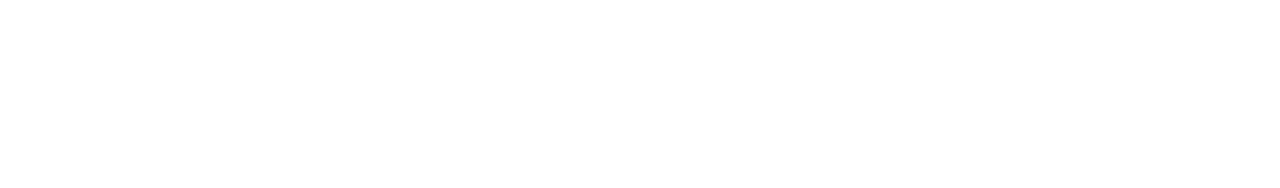
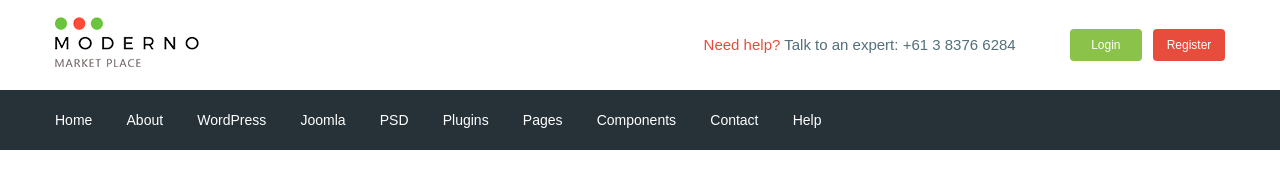
Before and after one commit to kyryl-web/moderno, a website: page app/index.html in a window 1280 px wide. Drawn offline with nearby package versions, Linux system fonts and the light colour scheme; files that its build step writes are made by us from their sources.

Commit message:
added header

```diff
--- a/app/index.html
+++ b/app/index.html
@@ -1,17 +1,107 @@
 <!DOCTYPE html>
 <html lang="en">
+
 <head>
     <meta charset="UTF-8">
     <meta name="viewport" content="width=device-width, initial-scale=1.0">
     <title>Document</title>
+    <link href="https://fonts.googleapis.com/css2?family=Roboto:wght@500;700&display=swap" rel="stylesheet">
     <link rel="stylesheet" href="css/libs.min.css">
     <link rel="stylesheet" href="css/style.min.css">
 </head>
+
 <body>
+    <header class="header">
+        <div class="header__top">
+            <div class="container">
+                <div class="header__top-inner">
+                    <div class="header__logo">
+                        <a href="#">
+                            <img src="images/logo.png" alt="">
+                        </a>
+                    </div>
+                    <div class="header__text">
+                        <a href="#">
+                            <span>Need help?</span>
+                        </a>
+                        Talk to an expert:
+                        <a class="header__phone" href="tel:61383766284">+61 3 8376 6284</a>
+                    </div>
+                    <div class="header__box">
+                        <a class="header__basket" href=""></a>
+                        <a class="header__btn header__btn-login" href="">Login</a>
+                        <a class="header__btn header__btn-register" href="">Register</a>
+                    </div>
+                </div>
+            </div>
+        </div>
+        <div class="header__menu">
+            <div class="container">
+                <nav class="menu">
+                    <ul class="menu__list">
 
+                        <li>
+                            <a href="#">
+                                Home
+                            </a>
+                        </li>
+                        <li>
+                            <a href="#">
+                                About
+                            </a>
+                        </li>
+                        <li>
+                            <a href="#">
+                                WordPress
+                            </a>
+                        </li>
+                        <li>
+                            <a href="#">
+                                Joomla
+                            </a>
+                        </li>
+                        <li>
+                            <a href="#">
+                                PSD
+                            </a>
+                        </li>
+                        <li>
+                            <a href="#">
+                                Plugins
+                            </a>
+                        </li>
+                        <li>
+                            <a href="#">
+                                Pages
+                            </a>
+                        </li>
+                        <li>
+                            <a href="#">
+                                Components
+                            </a>
+                        </li>
+                        <li>
+                            <a href="#">
+                                Contact
+                            </a>
+                        </li>
+                        <li>
+                            <a href="#">
+                                Help
+                            </a>
+                        </li>
+                    </ul>
+                </nav>
+            </div>
+        </div>
+
+
+
+    </header>
 
     <script src="https://ajax.googleapis.com/ajax/libs/jquery/3.5.1/jquery.min.js"></script>
     <script src="js/libs.min.js"></script>
     <script src="js/main.min.js"></script>
 </body>
+
 </html>
--- /dev/null
+++ b/app/scss/_fonts.scss
@@ -0,0 +1,7 @@
+@font-face {
+    font-family: 'Roboto-Regular', sans-serif;
+    src: url('../fonts/Roboto-Regular.woff2') format('woff2'),
+         url('../fonts/Roboto-Regular.woff') format('woff');
+    font-weight: 400;
+    font-display: swap;
+}
--- /dev/null
+++ b/app/scss/_global.scss
@@ -0,0 +1,31 @@
+html{
+    box-sizing: border-box;
+}
+*,
+*::before,
+*::after{
+    box-sizing: inherit;
+}
+a{
+    display: inline-block;
+    text-decoration: none;
+    color: $text;
+}
+ul,
+li{
+    margin: 0;
+    padding: 0;
+    list-style: none;
+}
+body{
+    font-family: 'Roboto-Regular', sans-serif;
+    font-size: 15px;
+    line-height: 24px;
+    color: $text;
+    font-weight: 400;
+}
+.container{
+    max-width: 1200px;
+    margin: 0 auto;
+    padding: 0 15px;
+}
--- /dev/null
+++ b/app/scss/_vars.scss
@@ -0,0 +1,4 @@
+$text: #546e7a;
+$red: #e74c3c;
+$green: #8bc34a;
+$bg: #263238;
--- a/app/scss/style.scss
+++ b/app/scss/style.scss
@@ -1,8 +1,52 @@
-html{
-    box-sizing: border-box;
+@import '_vars';
+@import '_global';
+@import '_fonts';
+
+.header__top-inner{
+    display: flex;
+    justify-content: space-between;
+    height: 90px;
+    align-items: center;
 }
-*,
-*::before,
-*::after{
-    box-sizing: inherit;
+.header__text{
+    margin-left: auto;
+    margin-right: 50px;
+    span{
+        color: $red;
+    }
 }
+.header__btn{
+    padding: 4px;
+    width: 72px;
+    border-radius: 4px;
+    text-align: center;
+    color: #fff;
+    font-size: 12px;
+}
+.header__btn-login{
+    background-color: $green;
+}
+.header__btn-register{
+    background-color: $red;
+    margin-left: 7px;
+}
+.header__menu{
+    background-color: $bg;
+}
+.menu{
+    display: flex;
+    align-items: center;
+    height: 60px;
+}
+.menu__list{
+    li{
+        display: inline-block;
+        & + li{
+            margin-left: 30px;
+        }
+    }
+    a{
+        color: #fff;
+        font-size: 14px;
+    }
+}
--- a/gulpfile.js
+++ b/gulpfile.js
@@ -8,7 +8,7 @@ let gulp = require('gulp'),
     cssmin = require('gulp-cssmin');
 
 gulp.task('sass', function(){
-   return gulp.src('app/scss/style.scss')
+   return gulp.src('app/scss/**/*.scss')
             .pipe(sass({outputStyle: 'compressed'}))
             .pipe(rename({suffix : '.min'}))
             .pipe(autoprefixer({
@@ -58,7 +58,7 @@ gulp.task('browser-sync', function(){
 });
 
 gulp.task('watch', function(){
-    gulp.watch('app/scss/style.scss', gulp.parallel('sass'))
+    gulp.watch('app/scss/**/*.scss', gulp.parallel('sass'))
     gulp.watch('app/*.html', gulp.parallel('html'))
     gulp.watch('app/js/*.js', gulp.parallel('js'))
 });
```
Also changed, not shown: app/fonts/Roboto-Regular.woff (added), app/fonts/Roboto-Regular.woff2 (added), app/images/logo.png (added).
